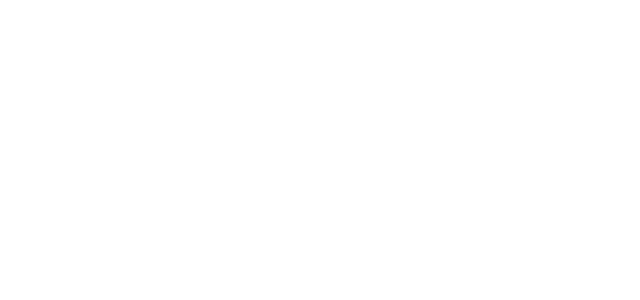
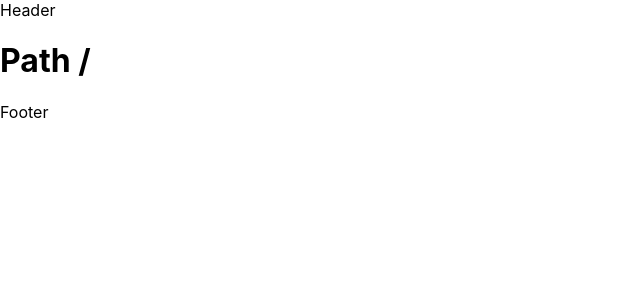
Before and after one commit to congmul/react-advanced, a React (Create React App) app: page / in a window 1280 px wide. Shown: the top 300 px of the page, without its empty margins (0-640 px from the left). Built offline with nearby package versions, Linux system fonts and the light colour scheme.

Commit message:
Set React-router-dom with layout component

```diff
--- a/package.json
+++ b/package.json
@@ -12,6 +12,7 @@
     "@types/react-dom": "^18.0.6",
     "react": "^18.2.0",
     "react-dom": "^18.2.0",
+    "react-router-dom": "^6.3.0",
     "react-scripts": "5.0.1",
     "sass": "^1.54.7",
     "typescript": "^4.8.2",
--- a/src/App.tsx
+++ b/src/App.tsx
@@ -1,9 +1,18 @@
 import React from 'react';
+import { Routes, Route } from "react-router-dom";
+
+import Layout from './components/Layout/Layout';
+
 import './App.scss';
 
 function App():JSX.Element {
-  return (<>
-  </>);
-}
+  return (
+  <Routes>
+    <Route path="/" element={<Layout />}>
+      <Route path="/" element={<h1>Path /</h1>}/>
+      <Route path="/test" element={<h1>Path /test</h1>}/>
+    </Route>
+  </Routes>
+)}
 
 export default App;
--- /dev/null
+++ b/src/components/Layout/Layout.tsx
@@ -0,0 +1,11 @@
+import { Outlet } from "react-router-dom";
+
+function Layout():JSX.Element {
+    return(<>
+        <header>Header</header>
+        <main><Outlet /></main>
+        <footer>Footer</footer>
+    </>)
+}
+
+export default Layout;
--- a/src/index.tsx
+++ b/src/index.tsx
@@ -1,5 +1,6 @@
 import React from 'react';
 import ReactDOM from 'react-dom/client';
+import { BrowserRouter } from "react-router-dom";
 import './index.scss';
 import App from './App';
 import reportWebVitals from './reportWebVitals';
@@ -9,7 +10,9 @@ const root = ReactDOM.createRoot(
 );
 root.render(
   <React.StrictMode>
-    <App />
+    <BrowserRouter>
+      <App />
+    </BrowserRouter>
   </React.StrictMode>
 );
 
```
Also changed, not shown: 1 other file (tests, documents, lock files or other folders).
